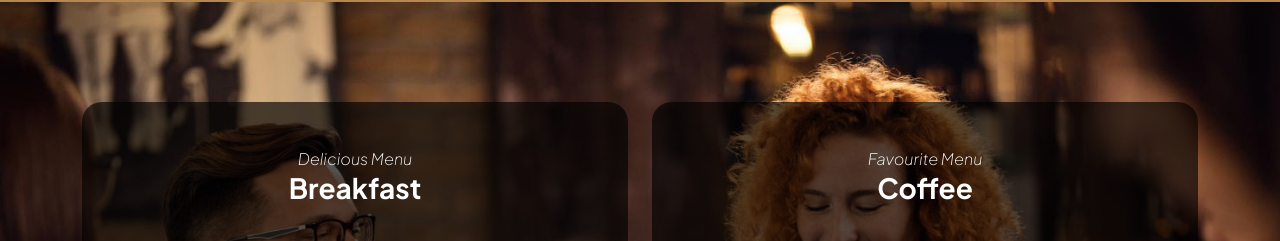
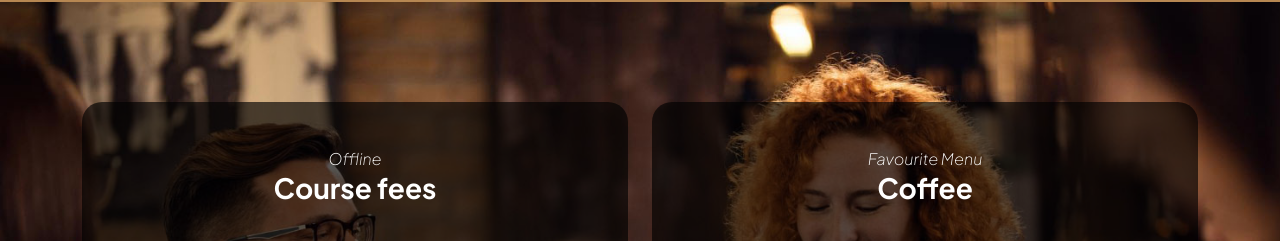
Before and after one commit to lokeswaransdt-spec/lokeswaran-mock-assignment-, a plain HTML site: page index.html in a window 1280 px wide. Shown: the part 2279-2520 px from the top of the page. Drawn offline with Linux system fonts and the light colour scheme.

Commit message:
Update index.html

```diff
--- a/index.html
+++ b/index.html
@@ -243,8 +243,8 @@ Bootstrap 5 HTML CSS Template
                             <div class="col-lg-6 col-12 mb-4 mb-lg-0">
                                 <div class="menu-block-wrap">
                                     <div class="text-center mb-4 pb-lg-2">
-                                        <em class="text-white">Delicious Menu</em>
-                                        <h4 class="text-white">Breakfast</h4>
+                                        <em class="text-white">Offline</em>
+                                        <h4 class="text-white">Course fees</h4>
                                     </div>
 
                                     <div class="menu-block">
```
